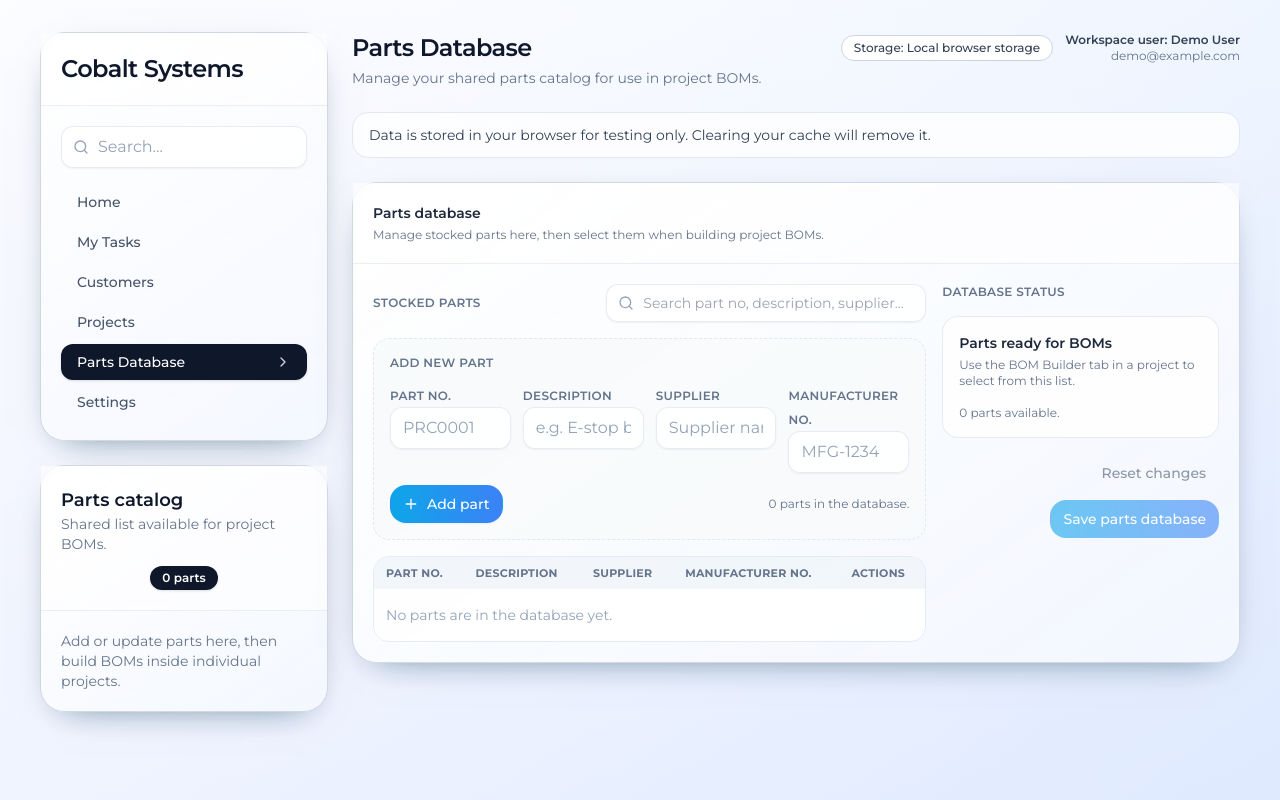
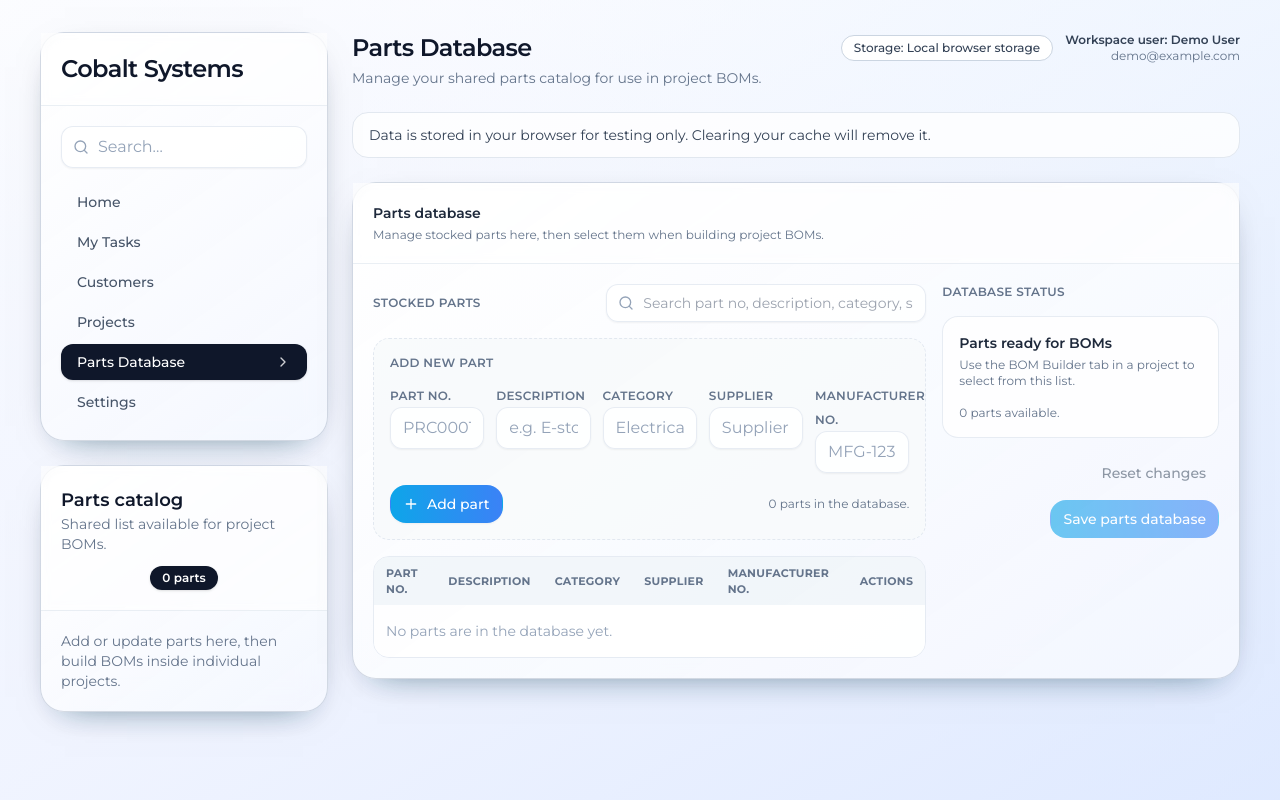
Before and after one commit to DanCobalt91/CustomerProjectDB, a React (Vite) app: page / in a window 1280 px wide. Both pictures are taken after a click on the button "Parts Database". Built offline with nearby package versions, Linux system fonts and the light colour scheme.

Commit message:
Add category support and autosave for parts

```diff
--- a/src/app/PartsDatabasePage.tsx
+++ b/src/app/PartsDatabasePage.tsx
@@ -16,6 +16,7 @@ type PartsDatabasePageProps = {
 const emptyPartForm = {
   partNumber: '',
   description: '',
+  category: '',
   supplier: '',
   manufacturerNumber: '',
 }
@@ -30,6 +31,7 @@ function partsCatalogEqual(a: ProjectPart[], b: ProjectPart[]): boolean {
       part.id === other.id &&
       part.partNumber === other.partNumber &&
       part.description === other.description &&
+      (part.category ?? '') === (other.category ?? '') &&
       part.supplier === other.supplier &&
       part.manufacturerNumber === other.manufacturerNumber
     )
@@ -53,6 +55,12 @@ export default function PartsDatabasePage({
   }, [partsCatalog])
 
   const normalizedPartSearch = partSearch.trim().toLowerCase()
+  const categoryOptions = useMemo(() => {
+    const categories = new Set(
+      draftCatalog.map(part => part.category?.trim()).filter((value): value is string => Boolean(value)),
+    )
+    return Array.from(categories).sort((a, b) => a.localeCompare(b, undefined, { sensitivity: 'base' }))
+  }, [draftCatalog])
   const filteredParts = useMemo(() => {
     const sorted = [...draftCatalog].sort((a, b) =>
       b.partNumber.localeCompare(a.partNumber, undefined, { sensitivity: 'base' }),
@@ -64,6 +72,7 @@ export default function PartsDatabasePage({
       const haystack = [
         part.partNumber,
         part.description,
+        part.category ?? '',
         part.supplier ?? '',
         part.manufacturerNumber ?? '',
       ]
@@ -88,7 +97,7 @@ export default function PartsDatabasePage({
     clearPartsFeedback()
   }
 
-  const handleAddPart = () => {
+  const handleAddPart = async () => {
     if (!canEdit) {
       setPartsError('You have read-only access.')
       return
@@ -96,6 +105,7 @@ export default function PartsDatabasePage({
     clearPartsFeedback()
     const partNumber = partForm.partNumber.trim()
     const description = partForm.description.trim()
+    const category = partForm.category.trim()
     const supplier = partForm.supplier.trim()
     const manufacturerNumber = partForm.manufacturerNumber.trim()
     if (!partNumber) {
@@ -109,17 +119,31 @@ export default function PartsDatabasePage({
       setPartsError('That part number already exists in the database.')
       return
     }
-    updatePartsCatalog([
+    const nextCatalog = [
       ...draftCatalog,
       {
         id: createId(),
         partNumber,
         description,
+        category,
         supplier,
         manufacturerNumber,
       },
-    ])
+    ]
+    updatePartsCatalog(nextCatalog)
     setPartForm(emptyPartForm)
+    setIsSaving(true)
+    try {
+      const saved = await onSavePartsCatalog(nextCatalog)
+      setDraftCatalog(saved)
+      setPartsError(null)
+      setPartsStatus('Part added and saved.')
+    } catch (error) {
+      console.error('Failed to save parts database', error)
+      setPartsError('Failed to auto-save the part. Please try again.')
+    } finally {
+      setIsSaving(false)
+    }
   }
 
   const handleRemovePart = (partId: string) => {
@@ -182,14 +206,14 @@ export default function PartsDatabasePage({
                       setPartSearch((event.target as HTMLInputElement).value)
                       clearPartsFeedback()
                     }}
-                    placeholder='Search part no, description, supplier…'
+                    placeholder='Search part no, description, category, supplier…'
                   />
                 </div>
               </div>
 
               <div className='rounded-2xl border border-dashed border-slate-200 bg-slate-50/80 p-4'>
                 <div className='text-xs font-semibold uppercase tracking-wide text-slate-500'>Add new part</div>
-                <div className='mt-3 grid gap-3 md:grid-cols-4'>
+                <div className='mt-3 grid gap-3 md:grid-cols-5'>
                   <div>
                     <Label htmlFor='part-number'>Part no.</Label>
                     <Input
@@ -217,6 +241,22 @@ export default function PartsDatabasePage({
                         }))
                       }
                       placeholder='e.g. E-stop button'
+                      disabled={!canEdit}
+                    />
+                  </div>
+                  <div>
+                    <Label htmlFor='part-category'>Category</Label>
+                    <Input
+                      id='part-category'
+                      list='part-category-options'
+                      value={partForm.category}
+                      onChange={event =>
+                        setPartForm(prev => ({
+                          ...prev,
+                          category: (event.target as HTMLInputElement).value,
+                        }))
+                      }
+                      placeholder='Electrical Components'
                       disabled={!canEdit}
                     />
                   </div>
@@ -251,8 +291,13 @@ export default function PartsDatabasePage({
                     />
                   </div>
                 </div>
+                <datalist id='part-category-options'>
+                  {categoryOptions.map(category => (
+                    <option key={category} value={category} />
+                  ))}
+                </datalist>
                 <div className='mt-3 flex flex-wrap items-center justify-between gap-2'>
-                  <Button onClick={handleAddPart} disabled={!canEdit}>
+                  <Button onClick={handleAddPart} disabled={!canEdit || isSaving}>
                     <Plus size={16} /> Add part
                   </Button>
                   <div className='text-xs text-slate-500'>
@@ -269,6 +314,7 @@ export default function PartsDatabasePage({
                       <tr>
                         <th className='px-3 py-2'>Part no.</th>
                         <th className='px-3 py-2'>Description</th>
+                        <th className='px-3 py-2'>Category</th>
                         <th className='px-3 py-2'>Supplier</th>
                         <th className='px-3 py-2'>Manufacturer no.</th>
                         <th className='px-3 py-2'>Actions</th>
@@ -277,7 +323,7 @@ export default function PartsDatabasePage({
                     <tbody className='divide-y divide-slate-200/70 bg-white/90'>
                       {filteredParts.length === 0 ? (
                         <tr>
-                          <td className='px-3 py-4 text-sm text-slate-400' colSpan={5}>
+                          <td className='px-3 py-4 text-sm text-slate-400' colSpan={6}>
                             {draftCatalog.length === 0
                               ? 'No parts are in the database yet.'
                               : 'No parts match this search yet.'}
@@ -303,6 +349,18 @@ export default function PartsDatabasePage({
                                 onChange={event =>
                                   handleUpdatePart(part.id, {
                                     description: (event.target as HTMLInputElement).value,
+                                  })
+                                }
+                                disabled={!canEdit}
+                              />
+                            </td>
+                            <td className='px-3 py-3'>
+                              <Input
+                                list='part-category-options'
+                                value={part.category ?? ''}
+                                onChange={event =>
+                                  handleUpdatePart(part.id, {
+                                    category: (event.target as HTMLInputElement).value,
                                   })
                                 }
                                 disabled={!canEdit}
--- a/src/app/ProjectPage.tsx
+++ b/src/app/ProjectPage.tsx
@@ -492,6 +492,7 @@ export default function ProjectPage({
         id: part.id,
         partNumber: part.partNumber,
         description: part.description ?? '',
+        category: part.category ?? '',
         supplier: part.supplier ?? '',
         manufacturerNumber: part.manufacturerNumber ?? '',
       })),
@@ -513,6 +514,7 @@ export default function ProjectPage({
       const haystack = [
         part.partNumber,
         part.description,
+        part.category ?? '',
         part.supplier ?? '',
         part.manufacturerNumber ?? '',
       ]
@@ -2693,7 +2695,7 @@ export default function ProjectPage({
                     setPartSearch((event.target as HTMLInputElement).value)
                     clearPartsFeedback()
                   }}
-                  placeholder='Search part no, description, supplier…'
+                  placeholder='Search part no, description, category, supplier…'
                 />
               </div>
             </div>
@@ -2721,6 +2723,7 @@ export default function ProjectPage({
                       <th className='px-3 py-2'>Select</th>
                       <th className='px-3 py-2'>Part no.</th>
                       <th className='px-3 py-2'>Description</th>
+                      <th className='px-3 py-2'>Category</th>
                       <th className='px-3 py-2'>Supplier</th>
                       <th className='px-3 py-2'>Manufacturer no.</th>
                       <th className='px-3 py-2'>Qty</th>
@@ -2729,7 +2732,7 @@ export default function ProjectPage({
                   <tbody className='divide-y divide-slate-200/70 bg-white/90'>
                     {filteredParts.length === 0 ? (
                       <tr>
-                        <td className='px-3 py-4 text-sm text-slate-400' colSpan={6}>
+                        <td className='px-3 py-4 text-sm text-slate-400' colSpan={7}>
                           {partsCatalog.length === 0
                             ? 'No parts are in the database yet.'
                             : 'No parts match this search yet.'}
@@ -2751,6 +2754,7 @@ export default function ProjectPage({
                             </td>
                             <td className='px-3 py-3 font-semibold text-slate-700'>{part.partNumber}</td>
                             <td className='px-3 py-3'>{part.description || '—'}</td>
+                            <td className='px-3 py-3'>{part.category || '—'}</td>
                             <td className='px-3 py-3'>{part.supplier || '—'}</td>
                             <td className='px-3 py-3'>{part.manufacturerNumber || '—'}</td>
                             <td className='px-3 py-3'>
--- a/src/lib/projectInfo.ts
+++ b/src/lib/projectInfo.ts
@@ -36,6 +36,7 @@ export type ProjectPartDraft = {
   id: string
   partNumber: string
   description: string
+  category: string
   supplier: string
   manufacturerNumber: string
 }
@@ -143,6 +144,7 @@ export function createProjectInfoDraft(
         id: part.id,
         partNumber: part.partNumber,
         description: part.description ?? '',
+        category: part.category ?? '',
         supplier: part.supplier ?? '',
         manufacturerNumber: part.manufacturerNumber ?? '',
       })) ?? [],
@@ -253,9 +255,10 @@ export function parseProjectInfoDraft(
   for (const part of draft.partsCatalog) {
     const partNumber = part.partNumber.trim()
     const description = part.description.trim()
+    const category = part.category.trim()
     const supplier = part.supplier.trim()
     const manufacturerNumber = part.manufacturerNumber.trim()
-    if (!partNumber && !description && !supplier && !manufacturerNumber) {
+    if (!partNumber && !description && !category && !supplier && !manufacturerNumber) {
       continue
     }
     if (!partNumber) {
@@ -270,6 +273,7 @@ export function parseProjectInfoDraft(
       id: part.id || createId(),
       partNumber,
       description,
+      ...(category ? { category } : {}),
       supplier,
       manufacturerNumber,
     })
--- a/src/lib/storage.ts
+++ b/src/lib/storage.ts
@@ -1195,18 +1195,23 @@ function createLocalStorageStorage(): StorageApi {
           (entryRaw as { partNo?: unknown }).partNo,
       )
       const description = toOptionalString((entryRaw as { description?: unknown }).description)
+      const category = toOptionalString(
+        (entryRaw as { category?: unknown; catagory?: unknown }).category ??
+          (entryRaw as { catagory?: unknown }).catagory,
+      )
       const supplier = toOptionalString((entryRaw as { supplier?: unknown }).supplier)
       const manufacturerNumber = toOptionalString(
         (entryRaw as { manufacturerNumber?: unknown; manufacturerNo?: unknown }).manufacturerNumber ??
           (entryRaw as { manufacturerNo?: unknown }).manufacturerNo,
       )
-      if (!partNumber && !description && !supplier && !manufacturerNumber) {
+      if (!partNumber && !description && !category && !supplier && !manufacturerNumber) {
         continue
       }
       partsCatalog.push({
         id: idRaw || createId(),
         partNumber: partNumber ?? '',
         description: description ?? '',
+        category: category ?? '',
         supplier: supplier ?? '',
         manufacturerNumber: manufacturerNumber ?? '',
       })
@@ -1983,6 +1988,7 @@ function createLocalStorageStorage(): StorageApi {
             id: part.id,
             partNumber: part.partNumber,
             description: part.description,
+            category: part.category,
             supplier: part.supplier,
             manufacturerNumber: part.manufacturerNumber,
           }))
@@ -2003,6 +2009,7 @@ function createLocalStorageStorage(): StorageApi {
       id: part.id,
       partNumber: part.partNumber,
       description: part.description,
+      category: part.category,
       supplier: part.supplier,
       manufacturerNumber: part.manufacturerNumber,
     }
--- a/src/types.ts
+++ b/src/types.ts
@@ -111,6 +111,7 @@ export type ProjectPart = {
   id: string;
   partNumber: string;
   description: string;
+  category?: string;
   supplier?: string;
   manufacturerNumber?: string;
 };
```
